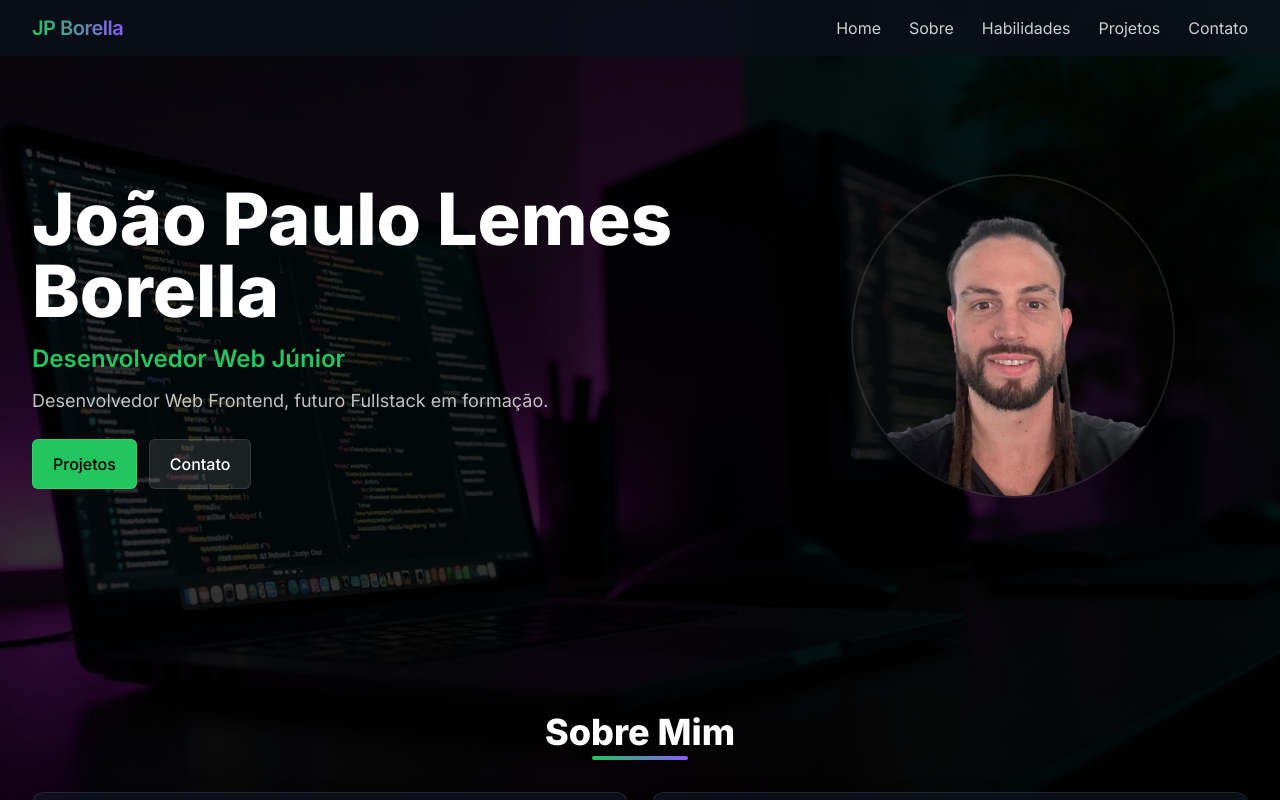
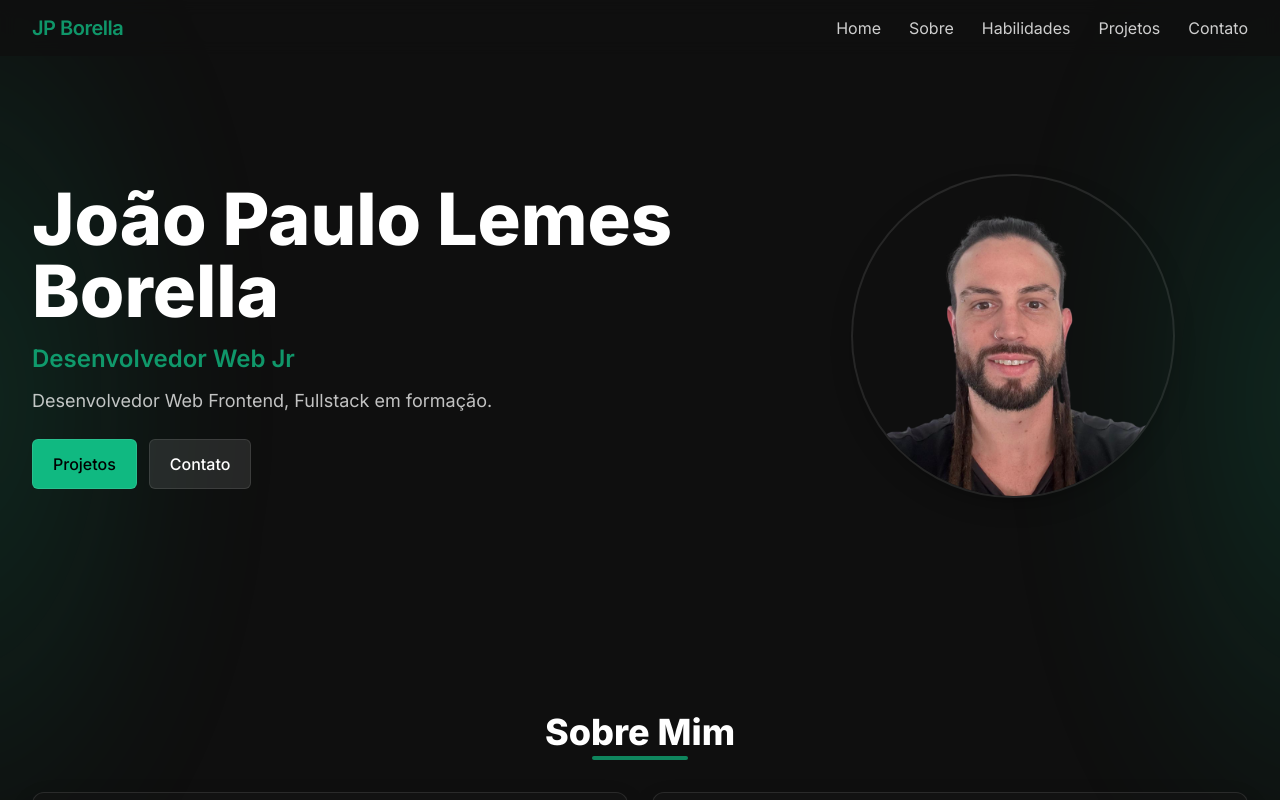
Before and after one commit to jpborella/portifolio, a React (Vite) app: page / in a window 1280 px wide. Built offline with nearby package versions, Linux system fonts and the light colour scheme.

Commit message:
atualizado currículo e melhorias no estilo do portfólio

```diff
--- a/src/components/About/About.tsx
+++ b/src/components/About/About.tsx
@@ -7,7 +7,7 @@ export default function About() {
     <section className="section" aria-labelledby="about-title">
       <div className="mb-8 text-center">
         <h2 id="about-title" className="text-3xl sm:text-4xl font-extrabold text-white">Sobre Mim</h2>
-        <div className="mx-auto mt-1 h-1 w-24 bg-gradient-to-r from-primary to-secondary rounded-full" />
+        <div className="mx-auto mt-1 h-1 w-24 bg-primary/70 rounded-full" />
       </div>
 
       <div className="grid gap-6 md:grid-cols-2">
@@ -33,8 +33,8 @@ export default function About() {
           </ul>
         </aside>
 
-        <article className="rounded-xl bg-surface/60 border border-white/10 p-6 shadow-soft" aria-label="Biografia">
-          <p className="leading-relaxed text-white/80">{bio}</p>
+        <article className="rounded-xl bg-surface/60 border border-white/10 p-6 shadow-soft flex items-center" aria-label="Biografia">
+          <p className="leading-relaxed text-white/80 indent-5 w-full" style={{ textAlign: 'justify' }}>{bio}</p>
         </article>
       </div>
     </section>
--- a/src/components/Contact/Contact.tsx
+++ b/src/components/Contact/Contact.tsx
@@ -7,7 +7,7 @@ export default function Contact() {
     <section className="section" aria-labelledby="contact-title">
       <div className="mb-8 text-center">
         <h2 id="contact-title" className="text-3xl sm:text-4xl font-extrabold text-white">Entre em Contato</h2>
-        <div className="mx-auto mt-1 h-1 w-24 bg-gradient-to-r from-primary to-secondary rounded-full" />
+        <div className="mx-auto mt-1 h-1 w-24 bg-primary/70 rounded-full" />
         <p className="mt-3 text-white/80 max-w-2xl mx-auto">Estou disponível para oportunidades e colaborações. Vamos conversar sobre como posso contribuir com seu projeto!</p>
       </div>
 
--- a/src/components/Footer/Footer.tsx
+++ b/src/components/Footer/Footer.tsx
@@ -1,11 +1,12 @@
 import { portfolioData } from '@/data/portfolioData'
 
 export default function Footer() {
+  const year = new Date().getFullYear()
   return (
     <footer className="mt-16 border-t border-white/5" aria-label="Rodapé">
       <div className="section">
         <div className="flex items-center justify-between">
-          <p className=" text-white/60">{portfolioData.footer.copyright}</p>
+          <p className=" text-white/60">© {year} {portfolioData.footer.copyright}</p>
           <a
             href="#home"
             onClick={(e) => { e.preventDefault(); document.getElementById('home')?.scrollIntoView({ behavior: 'instant' }) }}
--- a/src/components/Header/Header.tsx
+++ b/src/components/Header/Header.tsx
@@ -24,7 +24,7 @@ export default function Header() {
         <a href="#home"
           className="font-semibold tracking-tight text-xl"
           onClick={(e) => { e.preventDefault(); document.getElementById('home')?.scrollIntoView({ behavior: 'instant' }) }}>
-          <span className="bg-gradient-to-r  from-primary to-secondary bg-clip-text text-transparent">JP Borella</span>
+          <span className="text-primary/80">JP Borella</span>
         </a>
 
         <button
--- a/src/components/Hero/Hero.tsx
+++ b/src/components/Hero/Hero.tsx
@@ -8,7 +8,7 @@ export default function Hero() {
         <h1 className="text-5xl sm:text-6xl lg:text-7xl font-extrabold leading-tight text-white">
           {fullName}
         </h1>
-        <p className="mt-4 text-2xl text-primary font-semibold">{title}</p>
+        <p className="mt-4 text-2xl text-primary/80 font-semibold">{title}</p>
         <p className="mt-3 max-w-2xl text-white/75 mx-auto md:mx-0 text-lg">{subtitle}</p>
         <div className="mt-6 flex flex-wrap gap-3 justify-center md:justify-start text-base">
           {actionButtons.map((b) => (
@@ -36,7 +36,7 @@ export default function Hero() {
             className="size-64 sm:size-72 md:size-80 rounded-full ring-2 ring-white/10 shadow-soft object-cover"
           />
         ) : (
-          <div className="size-64 sm:size-72 md:size-80 rounded-full ring-2 ring-white/10 shadow-soft bg-gradient-to-br from-primary/30 to-secondary/30" aria-hidden="true" />
+          <div className="size-64 sm:size-72 md:size-80 rounded-full ring-2 ring-white/10 shadow-soft bg-primary/20" aria-hidden="true" />
         )}
       </div>
     </section>
--- a/src/components/Projects/Projects.tsx
+++ b/src/components/Projects/Projects.tsx
@@ -5,7 +5,7 @@ export default function Projects() {
     <section className="section" aria-labelledby="projects-title">
       <div className="mb-8 text-center">
         <h2 id="projects-title" className="text-3xl sm:text-4xl font-extrabold text-white">Meus Projetos</h2>
-        <div className="mx-auto mt-1 h-1 w-24 bg-gradient-to-r from-primary to-secondary rounded-full" />
+        <div className="mx-auto mt-1 h-1 w-24 bg-primary/70 rounded-full" />
         <p className="mt-3 text-white/70">Confira alguns dos projetos que desenvolvi, demonstrando minhas habilidades técnicas e criatividade</p>
       </div>
 
--- a/src/components/Skills/Skills.tsx
+++ b/src/components/Skills/Skills.tsx
@@ -7,7 +7,7 @@ export default function Skills() {
     <section className="section" aria-labelledby="skills-title">
       <div className="mb-8 text-center">
         <h2 id="skills-title" className="text-3xl sm:text-4xl font-extrabold text-white">Minhas Habilidades</h2>
-        <div className="mx-auto mt-1 h-1 w-24 bg-gradient-to-r from-primary to-secondary rounded-full" />
+        <div className="mx-auto mt-1 h-1 w-24 bg-primary/70 rounded-full" />
         <p className="mt-3 text-white/70">Tecnologias e metodologias que domino para criar aplicações web modernas e eficientes</p>
       </div>
       <div className="grid gap-6 md:grid-cols-3">
--- a/src/data/portfolioData.ts
+++ b/src/data/portfolioData.ts
@@ -10,8 +10,8 @@ export const portfolioData = {
   },
   hero: {
     fullName: "João Paulo Lemes Borella",
-    title: "Desenvolvedor Web Júnior",
-    subtitle: "Desenvolvedor Web Frontend, futuro Fullstack em formação.",
+    title: "Desenvolvedor Web Jr",
+    subtitle: "Desenvolvedor Web Frontend, Fullstack em formação.",
     profileImage: "/images/perfil-png.png",
     actionButtons: [
       { text: "Projetos", href: "/projetos", primary: true },
@@ -19,7 +19,7 @@ export const portfolioData = {
     ],
   },
   about: {
-    bio: "Sou um desenvolvedor web júnior apaixonado por tecnologia, aprendizado contínuo e desafios que envolvem criatividade e lógica. Focando sempre em trazer soluções eficientes, código limpo e interfaces modernas em meus projetos e estudos. Atualmente, estou em formação fullstack, com o frontend concluído e backend em andamento. Valorizo o trabalho em equipe, a troca de experiências e a oportunidade de contribuir para projetos reais enquanto evoluo tecnicamente. Busco minha primeira oportunidade profissional para crescer junto a uma equipe colaborativa, aplicando meus conhecimentos e desenvolvendo ainda mais minhas habilidades na criação de experiências positivas para o usuário.",
+    bio: "Sou desenvolvedor web junior focado em solucoes eficientes, codigo limpo e interfaces modernas. Frontend concluido e formacao fullstack em andamento, trabalho com React, Node.js e Prisma em projetos praticos. Busco oportunidade para contribuir e evoluir em um time colaborativo.",
     personalInfo: [
       {
         label: "E-mail",
@@ -36,7 +36,7 @@ export const portfolioData = {
       {
         label: "LinkedIn",
         value: "João Paulo L. Borella",
-        href: "https://www.linkedin.com/in/jo%C3%A3o-paulo-l-borella-738a56139/",
+        href: "https://www.linkedin.com/in/jpborella/",
         icon: "FaLinkedin",
       },
       {
@@ -124,6 +124,6 @@ export const portfolioData = {
     ],
   },
   footer: {
-    copyright: "© 2025 João Paulo Lemes Borella.",
+    copyright: "João Paulo Lemes Borella.",
   },
 };
--- a/src/index.css
+++ b/src/index.css
@@ -15,13 +15,30 @@ body,
 
 body {
   @apply bg-background text-white antialiased;
-  background-image:
-    linear-gradient(rgba(0, 0, 0, 0.80), rgba(0, 0, 0, 0.80)),
-    url('/images/home-background.jpg');
-  background-repeat: no-repeat;
-  background-size: cover;
-  background-position: center;
-  background-attachment: fixed;
+  position: relative;
+  isolation: isolate;
+}
+
+body::before,
+body::after {
+  content: '';
+  position: fixed;
+  top: -15vh;
+  bottom: -15vh;
+  width: 35vw;
+  pointer-events: none;
+  opacity: 0.4;
+  filter: blur(80px);
+  z-index: -1;
+  background: radial-gradient(ellipse at center, rgba(16, 185, 129, 0.45), rgba(16, 185, 129, 0) 70%);
+}
+
+body::before {
+  left: -20vw;
+}
+
+body::after {
+  right: -20vw;
 }
 
 .container-padded {
--- a/tailwind.config.js
+++ b/tailwind.config.js
@@ -7,15 +7,15 @@ export default {
   theme: {
     extend: {
       colors: {
-        background: '#0b0f19',
-        surface: '#111827',
+        background: '#0f0f0f',
+        surface: '#141414',
         primary: {
-          DEFAULT: '#22c55e',
-          600: '#16a34a',
+          DEFAULT: '#10b981',
+          600: '#059669',
         },
         secondary: {
-          DEFAULT: '#8b5cf6',
-          600: '#7c3aed',
+          DEFAULT: '#00ff88',
+          600: '#00cc6d',
         },
       },
       fontFamily: {
```
Also changed, not shown: 2 other files (tests, documents, lock files or other folders).
